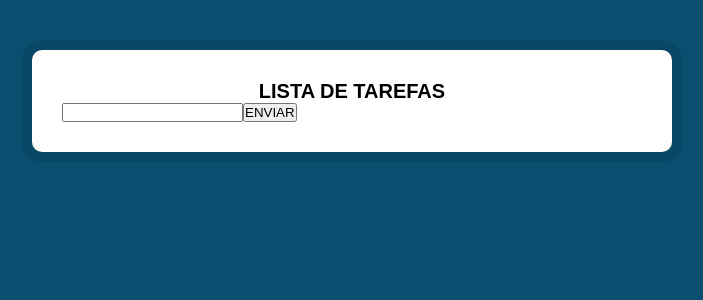
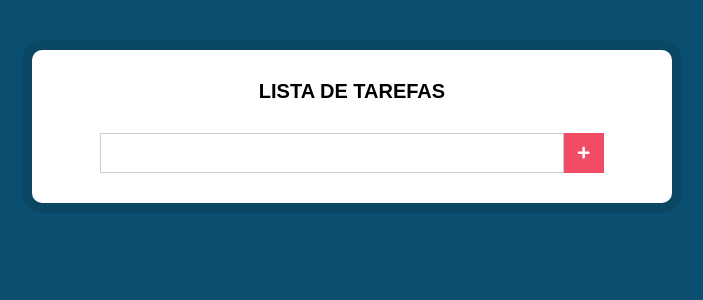
Before and after one commit to mateusamarall/react-cursojs, a React (Create React App) app: page / in a window 1280 px wide. Shown: the top 300 px of the page, without its empty margins (288-991 px from the left). Built offline with nearby package versions, Linux system fonts and the light colour scheme.

Commit message:
estlizando form

```diff
--- a/package.json
+++ b/package.json
@@ -8,6 +8,7 @@
     "@testing-library/user-event": "^12.1.10",
     "react": "^17.0.1",
     "react-dom": "^17.0.1",
+    "react-icons": "^4.1.0",
     "react-scripts": "4.0.1",
     "web-vitals": "^0.2.4"
   },
--- /dev/null
+++ b/src/Components/MainComponent/form.css
@@ -0,0 +1,23 @@
+.form{
+  display: flex;
+  margin-top: 30px;
+  align-items: center;
+  justify-content: center;
+}
+.form input[type="text"]{
+  height: 40px;
+  padding: 0 20px;
+  font-size: 20px;
+  border: 1px solid #ccc;
+  min-width: 80%;
+}
+.form button[type="submit"]{
+  border: none;
+  height: 40px;
+  width: 40px;
+  background: #F04C64;
+  display: flex;
+  align-items: center;
+  justify-content: center;
+
+}
--- a/src/Components/MainComponent/index.js
+++ b/src/Components/MainComponent/index.js
@@ -1,22 +1,27 @@
 import React, { useState } from 'react';
+import { FaPlus } from 'react-icons/fa';
 import './styles.css';
-
-// export default class MainComponent extends Component {
-//   render() {
-//     return <h1>meu estado</h1>;
-//   }
-// }
+import './form.css';
 
 function MainComponent() {
   const [tarefas, setTarefas] = useState('');
+  console.log(tarefas);
 
   return (
     <div className="container">
       <h1>LISTA DE TAREFAS</h1>
-      <form action="#">
-        <input type="text" onChange={(text) => setTarefas(text.target.value)} />
-        <button type="submit">ENVIAR</button>
-        <p>{tarefas}</p>
+      <form action="#" className="form">
+        <input
+          type="text"
+          value={tarefas}
+          onChange={(text) => setTarefas(text.target.value)}
+        />
+        <button type="submit">
+
+          <FaPlus color="#FFF" />
+
+        </button>
+
       </form>
     </div>
   );
--- a/src/index.js
+++ b/src/index.js
@@ -3,6 +3,6 @@ import ReactDOM from 'react-dom';
 import App from './App';
 
 ReactDOM.render(
-    <App />,
-  document.getElementById('root')
+  <App />,
+  document.getElementById('root'),
 );
```
Also changed, not shown: 2 other files (tests, documents, lock files or other folders).
